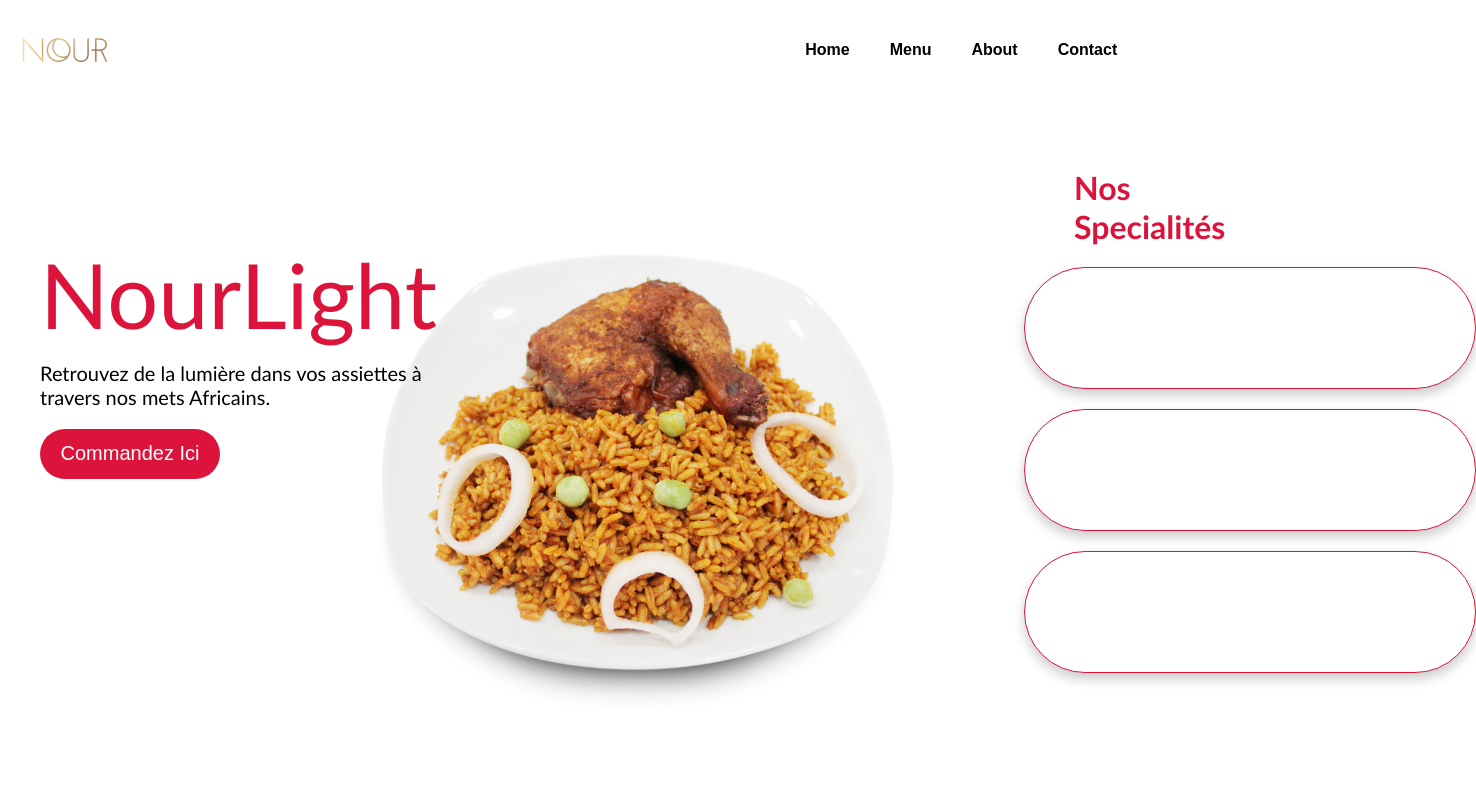
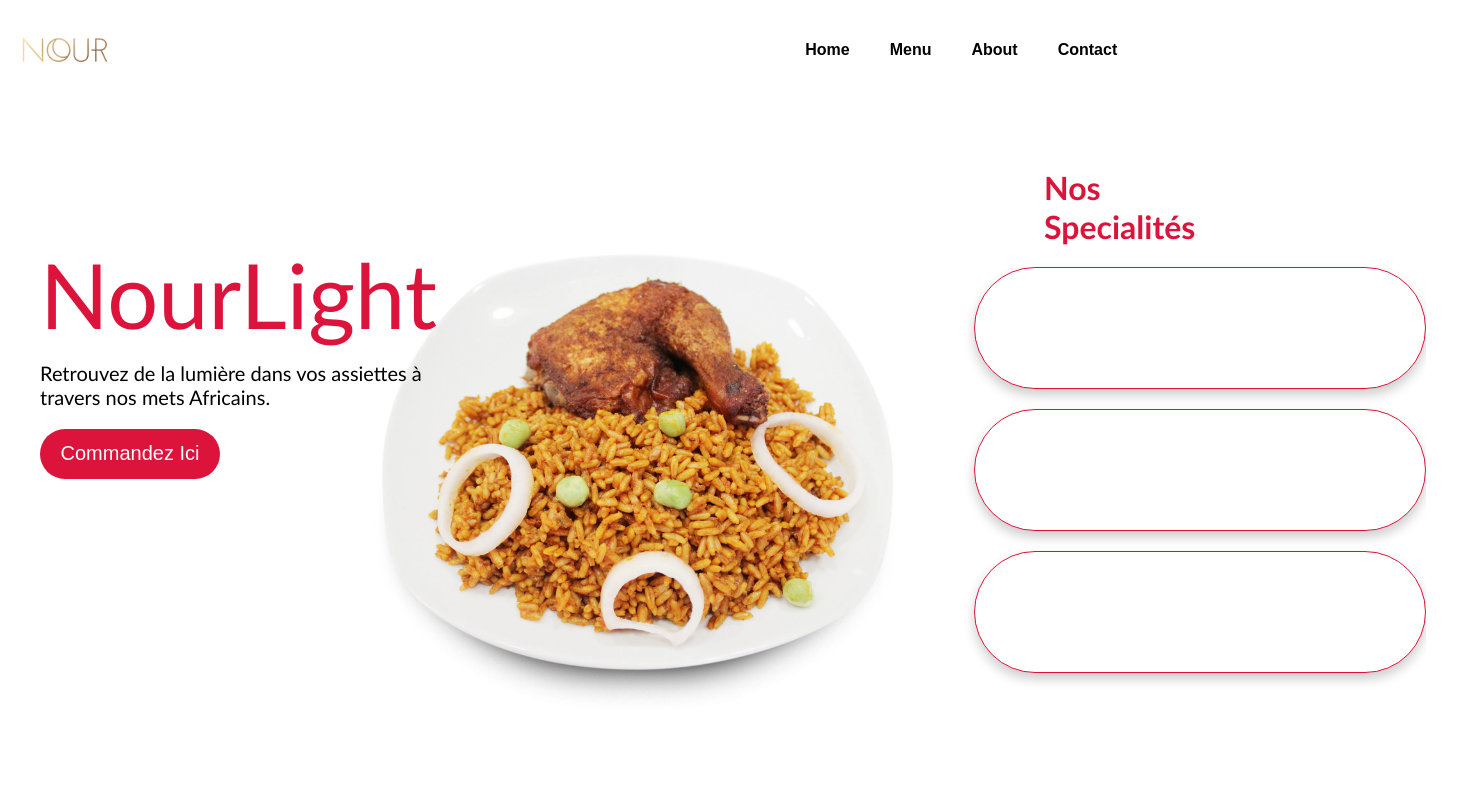
Before and after one commit to Dramekanji/nourlight, a React (Create React App) app: page / in a window 1280 px wide. Shown: the top 800 px of the page, 1476 px wide, since content can reach past the window. Built offline with nearby package versions, Linux system fonts and the light colour scheme.

Commit message:
adjusted cards and added styles to make them more interative

```diff
--- a/src/styles/Home.css
+++ b/src/styles/Home.css
@@ -57,6 +57,7 @@
 .foodCardContainer {
   width: 20%; /* Adjust the width as needed */
   height: 80vh;
+  margin-right: 50px;
   display: flex;
   justify-content: center;
   align-items: flex-start; /* Align items to the top */
@@ -66,7 +67,7 @@
 
 .foodCardContainer h1 {
   color: #dc143c;
-  margin-left: 50px;
+  margin-left: 70px;
 }
 
 .foodCard1,
@@ -79,6 +80,7 @@
   margin-bottom: 20px;
   box-shadow: 0px 6px 12px rgba(0, 0, 0, 0.2);
   border: 1px solid #dc143c;
+  transition: transform 0.3s ease;
 }
 .foodCard1:hover,
 .foodCard2:hover,
@@ -91,6 +93,7 @@
   box-shadow: 0px 6px 12px rgba(0, 0, 0, 0.2);
   border: 1px solid #fff;
   cursor: pointer;
+  transform: translateX(-20px);
 }
 
 @media only screen and (max-width: 650px) {
```
